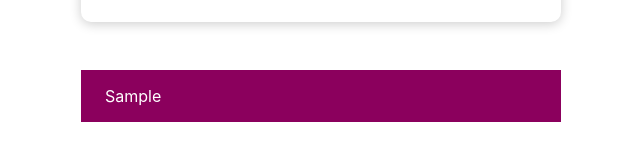
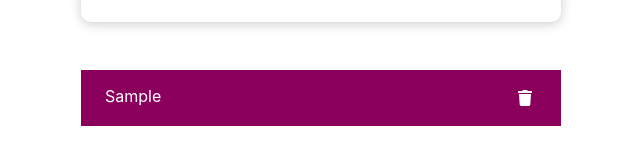
Before and after one commit to SushanthReddy-49/SimpleToDoApp, a React (Create React App) app: page / in a window 1280 px wide. Both pictures are taken after typing "Sample" into the empty fields and a click on the button "Add Goal". Shown: the part 200-364 px from the top of the page, without its empty margins (319-959 px from the left). Built offline with nearby package versions, Linux system fonts and the light colour scheme.

Commit message:
Added a delete icon to task

```diff
--- a/package.json
+++ b/package.json
@@ -3,11 +3,13 @@
   "version": "0.1.0",
   "private": true,
   "dependencies": {
+    "@mui/icons-material": "^5.2.5",
     "@testing-library/jest-dom": "^5.16.1",
     "@testing-library/react": "^12.1.2",
     "@testing-library/user-event": "^13.5.0",
     "react": "^17.0.2",
     "react-dom": "^17.0.2",
+    "react-icons": "^4.3.1",
     "react-scripts": "5.0.0",
     "web-vitals": "^2.1.2"
   },
--- a/src/Components/TaskBoard/Task.css
+++ b/src/Components/TaskBoard/Task.css
@@ -1,7 +1,25 @@
 .task-item{
+    display: flex;
+    justify-content: space-between;
     color: white;
     width: 30rem;
     background: #8b005d;
     margin: 5px auto;
     padding: 1rem 1.5rem;
 }
+
+.delete{
+    width: 1.5rem;
+    height:1.5rem;
+    display: flex;
+    align-items: center;
+    justify-content: center;
+}
+
+.delete-button{
+    cursor: pointer;
+}
+
+.delete-button:hover{
+    zoom: 120%;
+}
--- a/src/Components/TaskBoard/Task.js
+++ b/src/Components/TaskBoard/Task.js
@@ -1,20 +1,23 @@
-import React from 'react'
-import './Task.css'
+import React from "react";
+import "./Task.css";
+import { FaTrash } from "react-icons/fa";
 
 const Task = (props) => {
+  const deleteHandler = () => {
+    props.delHandler(props.id);
+  };
 
-    const deleteHandler = () =>{
-        props.delHandler(props.id)
-    }
+  if (props.content === "") {
+    return null;
+  }
+  return (
+    <li className="task-item">
+      {props.content}
+      <div className="delete">
+        <FaTrash className="delete-button" onClick={deleteHandler} />
+      </div>
+    </li>
+  );
+};
 
-    if (props.content===""){
-        return null
-    }
-    return (
-        <li className='task-item' onDoubleClick={deleteHandler}>
-            {props.content}
-        </li>
-    )
-}
-
-export default Task
+export default Task;
```
Also changed, not shown: 2 other files (tests, documents, lock files or other folders).
